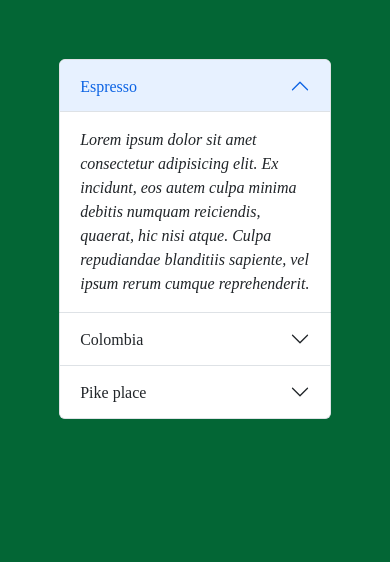
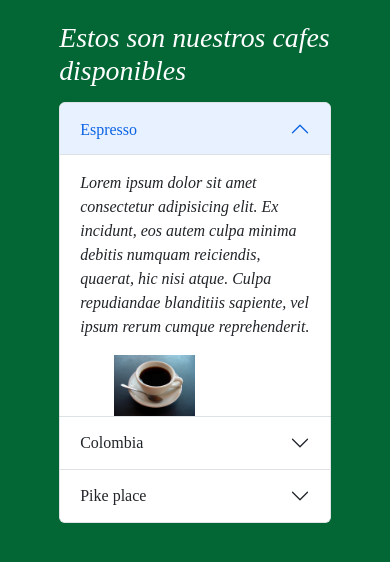
Before and after one commit to RenzoAhumada/CatasDeCafe, a plain HTML site: page statics/sobreLosCafes.html in a window 390 px wide. Drawn offline with nearby package versions, Linux system fonts and the light colour scheme.

Commit message:
Se crea titulo se coloca css

```diff
--- a/statics/cssProyectoFinal.css
+++ b/statics/cssProyectoFinal.css
@@ -10,7 +10,11 @@ body {
     .header{
       width: 100%;
       padding-top: 20px;
-      padding-left: 35%;
+      padding-left: 20%;
+    }
+    .h1-welcome{
+      color: white;
+      padding-bottom: 2%;
     }
     #button-higth{
       width: 20%;
@@ -18,8 +22,14 @@ body {
       color: #036635;
     }
     .inner-header-acordeon{
-      padding: 15%;
       width: 100%;
+      padding-bottom: 10%;
+      padding-left: 15%;
+      padding-right: 15%;
+    }
+    .img-de-cafes{
+      width: 50%;
+      padding-left: 20%;
     }
 
 
@@ -28,10 +38,26 @@ body {
     .header{
       width: 100%;
       padding-top: 20px;
-      padding-left: 35%;
+      padding-left: 20%;
     }
+
+    .h1-welcome{
+      color: white;
+      padding-bottom: 2%;
+    }
+
     #button-higth{
       width: 25%;
+    }
+    .inner-header-acordeon{
+      width: 100%;
+      padding-bottom: 10%;
+      padding-left: 15%;
+      padding-right: 15%;
+    }
+    .img-de-cafes{
+      width: 50%;
+      padding-left: 20%;
     }
   }
   @media (max-width: 1024px) {
@@ -41,8 +67,22 @@ body {
       padding-top: 20px;
       padding-left: 35%;
     }
+    .h1-welcome{
+      color: white;
+      padding-bottom: 2%;
+    }
     #button-higth{
       width: 35%;
+    }
+    .inner-header-acordeon{
+      width: 100%;
+      padding-bottom: 10%;
+      padding-left: 15%;
+      padding-right: 15%;
+    }
+    .img-de-cafes{
+      width: 50%;
+      padding-left: 20%;
     }
   }
 
@@ -53,8 +93,22 @@ body {
       padding-top: 20px;
       padding-left: 20%;
     }
+    .h1-welcome{
+      color: white;
+      padding-bottom: 2%;
+    }
     #button-higth{
       width: 50%;
+    }
+    .inner-header-acordeon{
+      width: 100%;
+      padding-bottom: 10%;
+      padding-left: 15%;
+      padding-right: 15%;
+    }
+    .img-de-cafes{
+      width: 50%;
+      padding-left: 20%;
     }
   }
 
@@ -64,8 +118,22 @@ body {
       padding-top: 20px;
       padding-left: 15%;
     }
+    .h1-welcome{
+      color: white;
+      padding-bottom: 2%;
+    }
     #button-higth{
       width: 100%;
+    }
+    .inner-header-acordeon{
+      width: 100%;
+      padding-bottom: 10%;
+      padding-left: 15%;
+      padding-right: 15%;
+    }
+    .img-de-cafes{
+      width: 50%;
+      padding-left: 20%;
     }
   }
 
@@ -75,7 +143,21 @@ body {
       padding-top: 20px;
       padding-left: 5%;
     }
+    .h1-welcome{
+      color: white;
+      padding-bottom: 2%;
+    }
     #button-higth{
       width: 100%;
     }
+    .inner-header-acordeon{
+      width: 100%;
+      padding-bottom: 10%;
+      padding-left: 15%;
+      padding-right: 15%;
+    }
+    .img-de-cafes{
+      width: 50%;
+      padding-left: 25%;
+    }
 }
--- a/statics/sobreLosCafes.html
+++ b/statics/sobreLosCafes.html
@@ -12,6 +12,16 @@
 </head>
 
 <body>
+
+    <section>
+        <div class="header">
+            <div class="inner-header">
+                <div>
+                    <h1 class="h1-welcome">Estos son nuestros cafes disponibles</h1>
+                </div>
+            </div>
+        </div>
+    </section>
     <section>
         <div class="header-acordeon">
             <div class="inner-header-acordeon">
@@ -32,6 +42,7 @@
                                 rerum cumque reprehenderit.
 
                             </div>
+                            <img src="images/cafe.jpg" alt="" class="img-de-cafes">
                         </div>
                     </div>
                     <div class="accordion-item">
@@ -49,6 +60,7 @@
                                 laboriosam necessitatibus labore adipisci? Id perferendis inventore necessitatibus.
 
                             </div>
+                            <img src="images/cafe.jpg" alt="" class="img-de-cafes">
                         </div>
                     </div>
                     <div class="accordion-item">
@@ -66,6 +78,7 @@
                                 autem quos, consectetur fuga incidunt!
 
                             </div>
+                            <img src="images/cafe.jpg" alt="" class="img-de-cafes">
                         </div>
                     </div>
                 </div>
```
Also changed, not shown: index.html (+26 -8 lines), statics/Pasaporte-de-cafe.html (added, +15 -0 lines), statics/calendario-de-catas.html (added, +15 -0 lines), statics/images/cafe.jpg (added).
